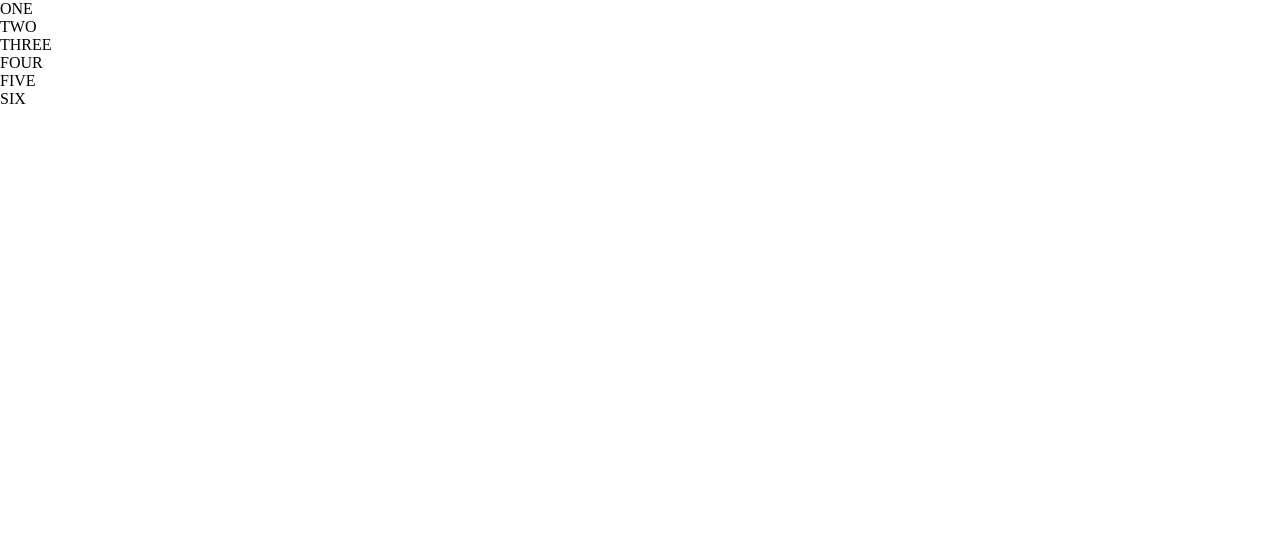
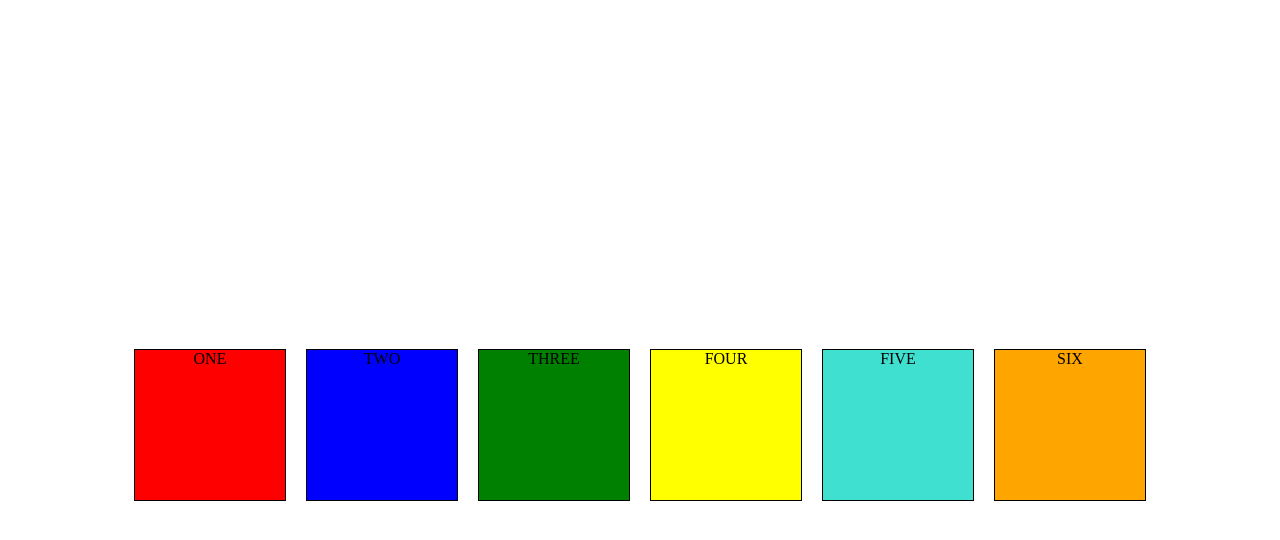
Before and after one commit to ssnyman/assignments, a plain HTML site: page dj-css/index.html in a window 1280 px wide. Drawn offline with Linux system fonts and the light colour scheme.

Commit message:
css started

```diff
--- a/dj-css/style.css
+++ b/dj-css/style.css
@@ -1,4 +1,54 @@
-*{
+* {
     margin: 0;
     padding: 0;
 }
+
+body {
+    display: flex;
+    justify-content: center;
+    align-items: center;
+    min-height: 100vh;
+    overflow: hidden;
+}
+
+.container {
+    margin: 25px;
+    display: flex;
+    align-content: center;
+    justify-content: center;
+    align-items: center;
+    height: 100vh;
+}
+
+.container div {
+    position: relative;
+    margin: 10px;
+    border: 1px solid black;
+    width: 150px;
+    height: 150px;
+    text-align: center;
+}
+
+.box1 {
+    background-color: red;
+}
+
+.box2 {
+    background-color: blue;
+}
+
+.box3 {
+    background-color: green;
+}
+
+.box4 {
+    background-color: yellow;
+}
+
+.box5 {
+    background-color: turquoise;
+}
+
+.box6 {
+    background-color: orange;
+}
```
